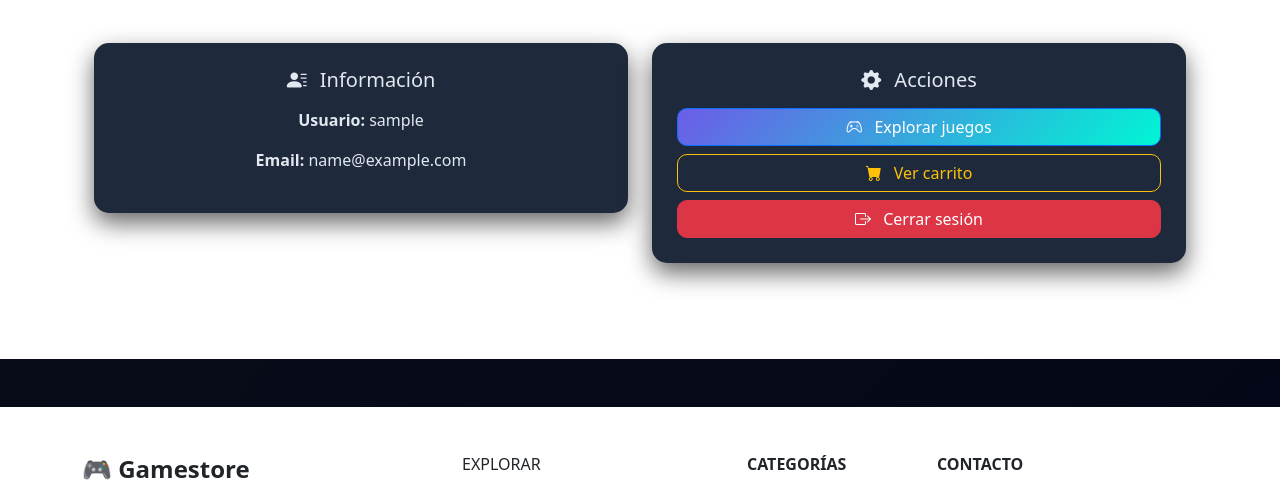
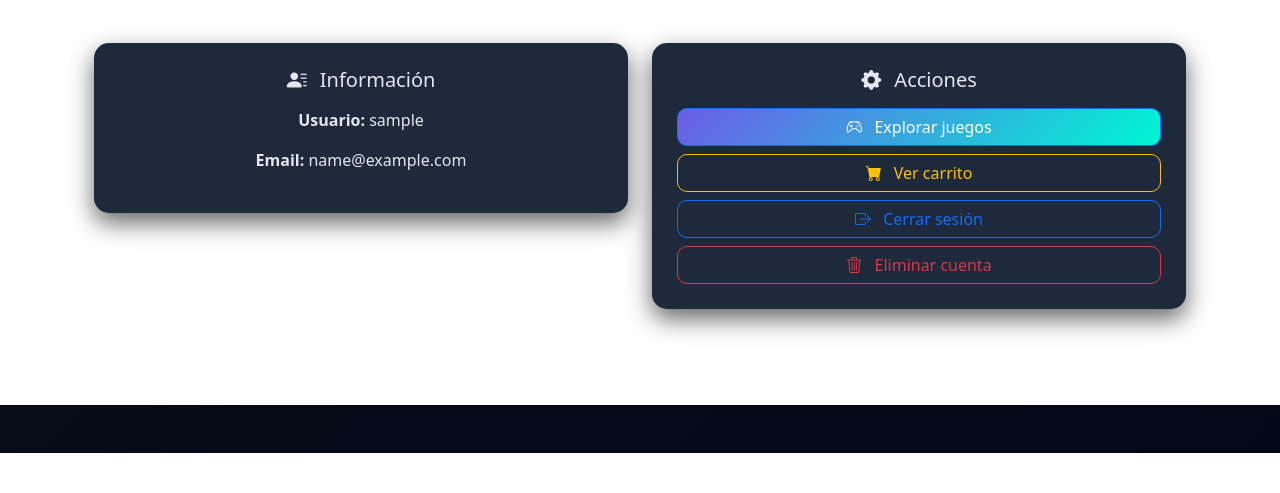
Before and after one commit to maoruV/tienda-videojuegos, a Django app: page /usuarios/perfil/ in a window 1280 px wide. Shown: the part 406-899 px from the top of the page. Run offline with Django 5.2, Linux system fonts and the light colour scheme; the visitor is signed in with stand-in values (Sample User, id 1); data that the repository does not hold is empty; parts of the project's set-up code (start-up, migrations or seed data) failed here and were passed over.

Commit message:
añadido eliminar cuenta

```diff
--- a/tienda_videojuegos/usuarios/templates/usuarios/perfil.html
+++ b/tienda_videojuegos/usuarios/templates/usuarios/perfil.html
@@ -58,9 +58,14 @@
                         <i class="bi bi-cart-fill me-2"></i> Ver carrito
                     </a>
 
-                    <a href="{% url 'logout' %}" class="btn btn-danger">
+                    <a href="{% url 'logout' %}" class="btn btn-outline-primary">
                         <i class="bi bi-box-arrow-right me-2"></i> Cerrar sesión
                     </a>
+
+                    <button type="button" class="btn btn-outline-danger" data-bs-toggle="modal"
+                        data-bs-target="#eliminarCuentaModal">
+                        <i class="bi bi-trash3 me-2"></i> Eliminar cuenta
+                    </button>
 
                 </div>
 
@@ -71,4 +76,36 @@
 
 </div>
 
+<!-- Modal Eliminar Cuenta -->
+<div class="modal fade" id="eliminarCuentaModal" tabindex="-1" aria-labelledby="eliminarCuentaLabel" aria-hidden="true">
+    <div class="modal-dialog">
+        <div class="modal-content">
+            <form method="post" action="{% url 'eliminar_cuenta' %}">
+                {% csrf_token %}
+                <div class="modal-header border-danger">
+                    <h5 class="modal-title text-danger" id="eliminarCuentaLabel">
+                        <i class="bi bi-exclamation-triangle me-2"></i>Eliminar cuenta
+                    </h5>
+                    <button type="button" class="btn-close" data-bs-dismiss="modal"></button>
+                </div>
+                <div class="modal-body">
+                    <p class="fw-bold">¿Estás seguro de que deseas eliminar tu cuenta?</p>
+                    <p class="text-muted small">Esta acción es irreversible. Se eliminarán todos tus datos incluyendo el
+                        carrito de compras.</p>
+                    <div class="mb-3">
+                        <label for="password" class="form-label">Ingresa tu contraseña para confirmar:</label>
+                        <input type="password" class="form-control" id="password" name="password" required>
+                    </div>
+                </div>
+                <div class="modal-footer">
+                    <button type="button" class="btn btn-secondary" data-bs-dismiss="modal">Cancelar</button>
+                    <button type="submit" class="btn btn-danger">
+                        <i class="bi bi-trash3 me-2"></i>Eliminar mi cuenta
+                    </button>
+                </div>
+            </form>
+        </div>
+    </div>
+</div>
+
 {% endblock %}
--- a/tienda_videojuegos/usuarios/urls.py
+++ b/tienda_videojuegos/usuarios/urls.py
@@ -6,4 +6,5 @@ urlpatterns = [
     path('login/', views.login_view, name='login'),
     path('logout/', views.logout_view, name='logout'),
     path('perfil/', views.perfil, name='perfil'),
+    path('eliminar-cuenta/', views.eliminar_cuenta, name='eliminar_cuenta'),
 ]
--- a/tienda_videojuegos/usuarios/views.py
+++ b/tienda_videojuegos/usuarios/views.py
@@ -3,6 +3,7 @@ from django.contrib.auth import login, logout
 from django.contrib.auth.decorators import login_required
 from .forms import RegistroForm, LoginForm
 from django.contrib import messages
+from carrito.models import Carrito
 
 def registro_view(request):
     if request.method == 'POST':
@@ -37,3 +38,27 @@ def logout_view(request):
 @login_required
 def perfil(request):
     return render(request, 'usuarios/perfil.html')
+
+@login_required
+def eliminar_cuenta(request):
+    if request.method == 'POST':
+        password = request.POST.get('password')
+        user = request.user
+
+        if user.check_password(password):
+            try:
+                carrito = Carrito.objects.get(usuario=user)
+                carrito.items.all().delete()
+                carrito.delete()
+            except Carrito.DoesNotExist:
+                pass
+
+            user.delete()
+            logout(request)
+            messages.success(request, 'Tu cuenta ha sido eliminada correctamente.')
+            return redirect('home')
+        else:
+            messages.error(request, 'Contraseña incorrecta.')
+            return redirect('perfil')
+
+    return redirect('perfil')
```
